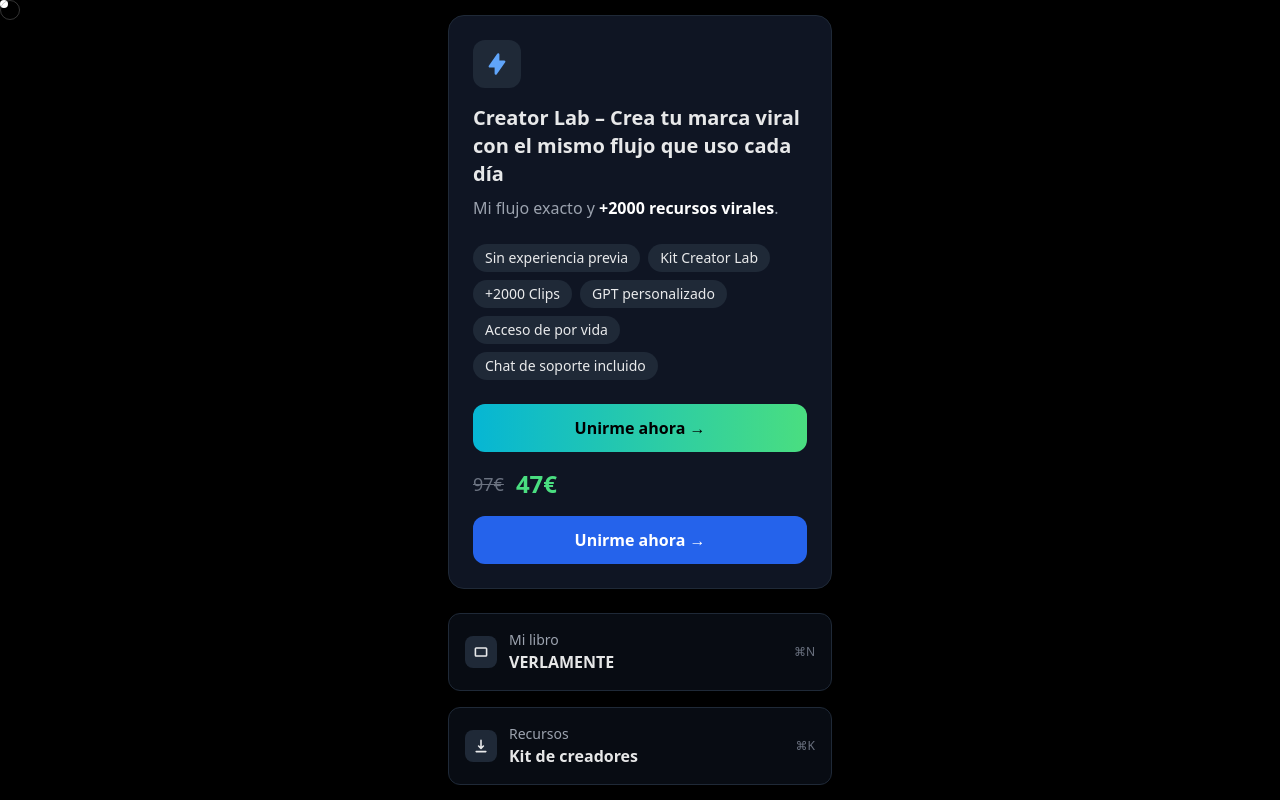
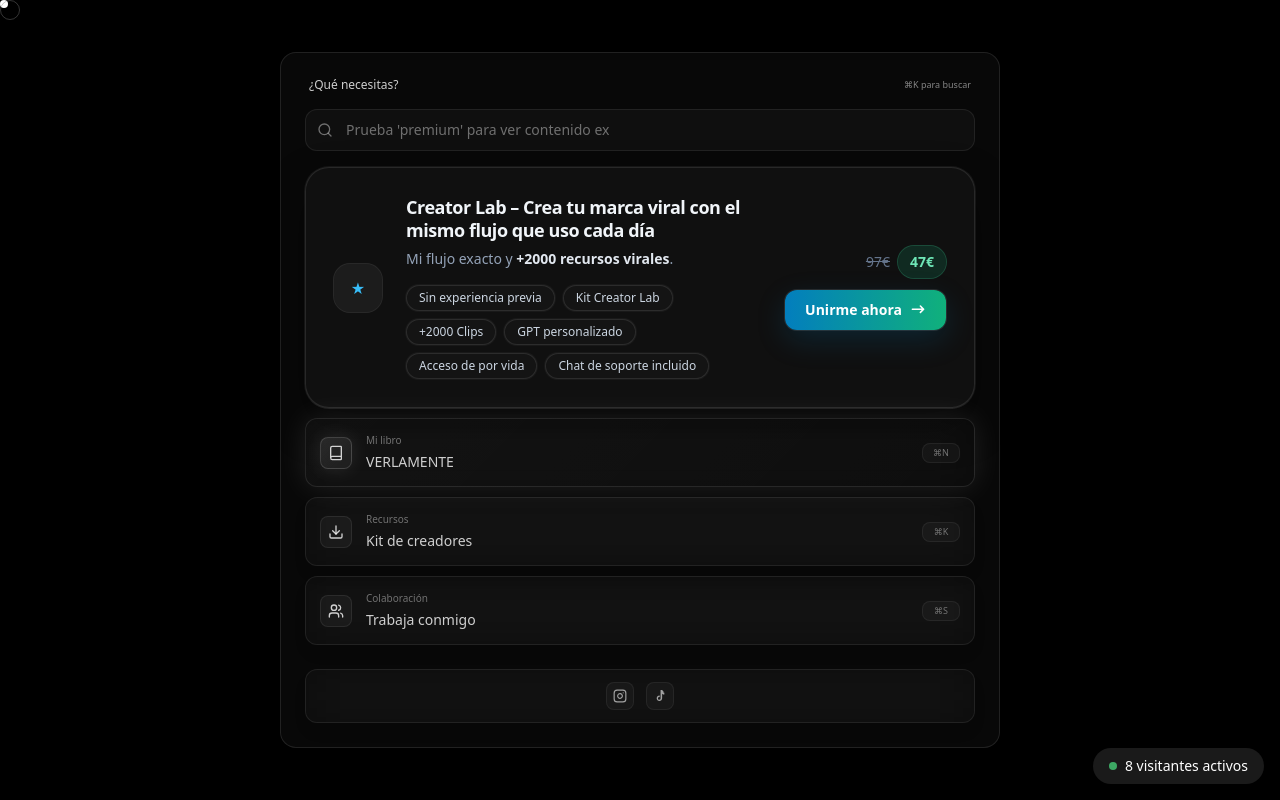
Before and after one commit to kitusjr/verlamente-linkbio, a Next.js app: page / in a window 1280 px wide. Built offline with nearby package versions, Linux system fonts and the light colour scheme.

Commit message:
restore: Restore complete original interface with all hovers, animations, and functionality

```diff
--- a/src/app/page.tsx
+++ b/src/app/page.tsx
@@ -301,87 +301,156 @@ export default function Home() {
 
   return (
     <>
-      {/* CONTENEDOR PRINCIPAL - SIN OVERLAYS */}
-      <div className="min-h-screen flex items-center justify-center p-3 md:p-0">
-        <div className="flex items-center justify-center min-h-[calc(100svh-4rem)]">
-          <div className="w-full max-w-sm mx-auto relative z-10">
 
-            {/* TARJETA PRINCIPAL */}
-            <div className="bg-gray-900/90 backdrop-blur-sm rounded-2xl p-6 border border-gray-800 shadow-2xl">
-
-              {/* ICONO */}
-              <div className="w-12 h-12 bg-gray-800 rounded-xl flex items-center justify-center mb-4">
-                <svg className="w-6 h-6 text-blue-400" fill="currentColor" viewBox="0 0 20 20">
-                  <path fillRule="evenodd" d="M11.3 1.046A1 1 0 0112 2v5h4a1 1 0 01.82 1.573l-7 10A1 1 0 018 18v-5H4a1 1 0 01-.82-1.573l7-10a1 1 0 011.12-.38z" clipRule="evenodd" />
-                </svg>
+      {/* CONTENIDO PRINCIPAL - SIN OVERLAYS BLOQUEADORES */}
+      <main className="min-h-screen flex items-center justify-center p-3 md:p-0">
+        <div className="w-full max-w-[380px] md:max-w-[640px] lg:max-w-[720px] mx-auto relative z-10">
+            <div className="backdrop-blur-xl bg-white/[0.03] border border-white/10 shadow-[0_8px_60px_rgba(0,0,0,0.35)] rounded-2xl p-5 md:p-6">
+              <div className="space-y-3 md:space-y-4">
+                <div className="flex items-center justify-between px-1">
+                  <h1 className="text-xs font-medium text-white/80">
+                    ¿Qué necesitas?
+                  </h1>
+                  <div className="text-[9px] text-white/50">⌘K para buscar</div>
                 </div>
 
-              {/* TÍTULO */}
-              <h1 className="text-xl font-bold mb-2">Creator Lab – Crea tu marca viral con el mismo flujo que uso cada día</h1>
-
-              {/* DESCRIPCIÓN */}
-              <p className="text-gray-400 mb-6">Mi flujo exacto y <span className="text-white font-semibold">+2000 recursos virales</span>.</p>
-
-              {/* BADGES */}
-              <div className="flex flex-wrap gap-2 mb-6">
-                <span className="px-3 py-1 bg-gray-800 rounded-full text-sm">Sin experiencia previa</span>
-                <span className="px-3 py-1 bg-gray-800 rounded-full text-sm">Kit Creator Lab</span>
-                <span className="px-3 py-1 bg-gray-800 rounded-full text-sm">+2000 Clips</span>
-                <span className="px-3 py-1 bg-gray-800 rounded-full text-sm">GPT personalizado</span>
-                <span className="px-3 py-1 bg-gray-800 rounded-full text-sm">Acceso de por vida</span>
-                <span className="px-3 py-1 bg-gray-800 rounded-full text-sm">Chat de soporte incluido</span>
+                <div className="relative">
+                  <div className="absolute left-3 top-1/2 -translate-y-1/2">
+                    <FiSearch className="w-4 h-4 text-white/40" />
+                  </div>
+                  <input
+                    type="text"
+                    placeholder={typingText}
+                    value={searchTerm}
+                    onChange={(e) => {
+                      setSearchTerm(e.target.value);
+                      if (e.target.value !== '') {
+                        setShowSubResources(true);
+                      }
+                    }}
+                    onKeyDown={handleKeyDown}
+                    className="w-full pl-10 pr-4 py-2.5 bg-white/[0.03] border border-white/[0.08] rounded-xl text-sm text-white placeholder-white/40 focus:outline-none focus:ring-2 focus:ring-white/10 focus:border-white/20 transition-all duration-300 ease-out hover:bg-white/[0.05] focus:scale-[1.02] focus:shadow-lg focus:shadow-black/20"
+                  />
                 </div>
 
-              {/* BOTÓN PRINCIPAL */}
-              <button className="w-full bg-gradient-to-r from-cyan-500 to-green-400 text-black font-semibold py-3 px-6 rounded-xl hover:opacity-90 transition-all duration-300 mb-4">
-                Unirme ahora →
-              </button>
+                <div className="space-y-2.5">
+                  {/* CARD — CREATOR LAB DESTACADA */}
+                  <CourseCard />
 
-              {/* PRECIO */}
-              <div className="flex items-center gap-3 mb-4">
-                <span className="text-gray-500 line-through text-lg">97€</span>
-                <span className="text-green-400 text-2xl font-bold">47€</span>
+                  {filteredLinks.map((link, idx) => {
+                    const isResourcesItem = link.hasSubItems;
+                    return (
+                      <div
+                        key={idx}
+                        className={`relative group cursor-pointer ${
+                          link.isDisabled ? 'opacity-50 cursor-not-allowed' : ''
+                        }`}
+                        onClick={(e) => {
+                          if (link.isDisabled) return;
+                          if (link.hasSubItems) {
+                            handleResourcesClick(e);
+                          } else {
+                            window.open(link.href, link.target || '_self');
+                          }
+                        }}
+                      >
+                        <div className={`backdrop-blur-xl ${
+                          idx === 0 ? 'premium-card' : 'bg-white/[0.02] border border-white/[0.08] hover:bg-white/[0.04] hover:border-white/[0.12]'
+                        } transition-all duration-300 ease-out rounded-xl p-3.5 shadow-lg shadow-black/10 hover:shadow-xl hover:shadow-black/20 hover:scale-[1.01] hover:-translate-y-0.5`}>
+                          <div className="flex items-center justify-between">
+                            <div className="flex items-center gap-3.5">
+                              <div className={`w-8 h-8 rounded-lg ${
+                                idx === 0 ? 'premium-icon' : 'bg-white/[0.04] border border-white/[0.08]'
+                              } flex items-center justify-center transition-all duration-300 group-hover:bg-white/[0.06] group-hover:border-white/[0.12] group-hover:scale-110`}>
+                                <link.icon className="w-4 h-4 text-white/80 transition-all duration-300 group-hover:text-white group-hover:scale-110" />
                               </div>
-
-              {/* BOTÓN SECUNDARIO */}
-              <button className="w-full bg-blue-600 hover:bg-blue-700 text-white font-semibold py-3 px-6 rounded-xl transition-colors">
-                Unirme ahora →
-              </button>
-
+                              <div className="space-y-1">
+                                <div className="text-[10px] text-white/40 transition-colors duration-300 group-hover:text-white/60">{link.category}</div>
+                                <div className="text-sm font-medium text-white/80 transition-colors duration-300 group-hover:text-white">{link.action}</div>
                               </div>
-
-            {/* SECCIONES ADICIONALES */}
-            <div className="mt-6 space-y-4">
-              <div className="bg-gray-900/50 backdrop-blur-sm rounded-xl p-4 border border-gray-800 flex items-center gap-3">
-                <div className="w-8 h-8 bg-gray-800 rounded-lg flex items-center justify-center">
-                  <svg className="w-4 h-4" fill="currentColor" viewBox="0 0 20 20">
-                    <path fillRule="evenodd" d="M4 4a2 2 0 00-2 2v8a2 2 0 002 2h12a2 2 0 002-2V6a2 2 0 00-2-2H4zm0 2h12v8H4V6z" clipRule="evenodd" />
-                  </svg>
                             </div>
-                <div>
-                  <div className="text-sm text-gray-400">Mi libro</div>
-                  <div className="font-semibold">VERLAMENTE</div>
+                            <div className="flex items-center gap-2">
+                              <div className="h-[20px] min-w-[38px] px-2 flex items-center justify-center rounded-lg bg-white/[0.03] border border-white/[0.06] transition-all duration-300 group-hover:bg-white/[0.05] group-hover:border-white/[0.1] group-hover:scale-105">
+                                <span className="text-[9px] leading-none text-white/40 transition-colors duration-300 group-hover:text-white/60">{link.shortcut}</span>
                               </div>
-                <div className="ml-auto text-xs text-gray-500">⌘N</div>
                             </div>
-
-              <div className="bg-gray-900/50 backdrop-blur-sm rounded-xl p-4 border border-gray-800 flex items-center gap-3">
-                <div className="w-8 h-8 bg-gray-800 rounded-lg flex items-center justify-center">
-                  <svg className="w-4 h-4" fill="currentColor" viewBox="0 0 20 20">
-                    <path fillRule="evenodd" d="M3 17a1 1 0 011-1h12a1 1 0 110 2H4a1 1 0 01-1-1zm3.293-7.707a1 1 0 011.414 0L9 10.586V3a1 1 0 112 0v7.586l1.293-1.293a1 1 0 111.414 1.414l-3 3a1 1 0 01-1.414 0l-3-3a1 1 0 010-1.414z" clipRule="evenodd" />
-                  </svg>
-                </div>
-                <div>
-                  <div className="text-sm text-gray-400">Recursos</div>
-                  <div className="font-semibold">Kit de creadores</div>
-                </div>
-                <div className="ml-auto text-xs text-gray-500">⌘K</div>
                           </div>
                         </div>
 
+                        {isResourcesItem && (showSubResources || isAnimatingOut) && (
+                          <div
+                            ref={dropdownRef}
+                            className={`mt-2 ${
+                              isAnimatingOut
+                                ? 'animate-dropdown-exit'
+                                : 'animate-dropdown-enter'
+                            }`}
+                          >
+                            <div className="pl-6 space-y-2.5">
+                              {filteredSubResources.map((subLink, idx) => (
+                                <div
+                                  key={idx}
+                                  className="relative group cursor-pointer"
+                                  onClick={() => window.open(subLink.href, subLink.target || '_self')}
+                                >
+                                  <div className="backdrop-blur-xl bg-white/[0.02] border border-white/[0.08] hover:bg-white/[0.04] hover:border-white/[0.12] transition-all duration-300 ease-out rounded-xl p-3.5 shadow-lg shadow-black/10 hover:shadow-xl hover:shadow-black/20 hover:scale-[1.01] hover:-translate-y-0.5">
+                                    <div className="flex items-center justify-between">
+                                      <div className="flex items-center gap-3.5">
+                                        <div className="w-8 h-8 rounded-lg bg-white/[0.04] border border-white/[0.08] flex items-center justify-center transition-all duration-300 group-hover:bg-white/[0.06] group-hover:border-white/[0.12] group-hover:scale-110">
+                                          <subLink.icon className="w-4 h-4 text-white/80 transition-all duration-300 group-hover:text-white group-hover:scale-110" />
+                                        </div>
+                                        <div className="space-y-1">
+                                          <div className="text-[10px] text-white/40 transition-colors duration-300 group-hover:text-white/60">{subLink.category}</div>
+                                          <div className="text-sm font-medium text-white/80 transition-colors duration-300 group-hover:text-white">{subLink.action}</div>
+                                        </div>
+                                      </div>
+                                      <div className="flex items-center gap-2">
+                                        <div className="h-[20px] min-w-[38px] px-2 flex items-center justify-center rounded-lg bg-white/[0.03] border border-white/[0.06] transition-all duration-300 group-hover:bg-white/[0.05] group-hover:border-white/[0.1] group-hover:scale-105">
+                                          <span className="text-[9px] leading-none text-white/40 transition-colors duration-300 group-hover:text-white/60">{subLink.shortcut}</span>
                                         </div>
                                       </div>
                                     </div>
+                                  </div>
+                                </div>
+                              ))}
+                            </div>
+                          </div>
+                        )}
+                      </div>
+                    );
+                  })}
+                </div>
+
+                <div className="pt-2">
+                  <div className="backdrop-blur-xl bg-white/[0.02] border border-white/[0.08] rounded-xl p-3 shadow-lg shadow-black/10">
+                    <div className="flex items-center justify-center">
+                      <div className="flex items-center gap-3">
+                        {socials.map((social, index) => (
+                          <a
+                            key={index}
+                            href={social.href}
+                            target="_blank"
+                            rel="noopener noreferrer"
+                            className="group relative"
+                            title={social.name}
+                          >
+                            <div className="w-7 h-7 rounded-lg bg-white/[0.03] border border-white/[0.06] flex items-center justify-center transition-all duration-300 group-hover:bg-white/[0.05] group-hover:border-white/[0.1] group-hover:scale-105">
+                              <social.icon className="w-3.5 h-3.5 text-white/60 transition-all duration-300 group-hover:text-white/80 group-hover:scale-110" />
+                            </div>
+                            <div className="absolute -top-7 left-1/2 -translate-x-1/2 px-2 py-1 bg-black/90 text-white text-xs rounded opacity-0 group-hover:opacity-100 transition-opacity duration-200 whitespace-nowrap">
+                              {social.name}
+                            </div>
+                          </a>
+                        ))}
+                      </div>
+                    </div>
+                  </div>
+                </div>
+              </div>
+            </div>
+        </div>
+        <ActiveVisitors />
+      </main>
 
       {/* Overrides LOCALES SOLO PARA LA HOME */}
       <style jsx global>{`
```
Lines whose indentation alone changed are shown as unchanged.
